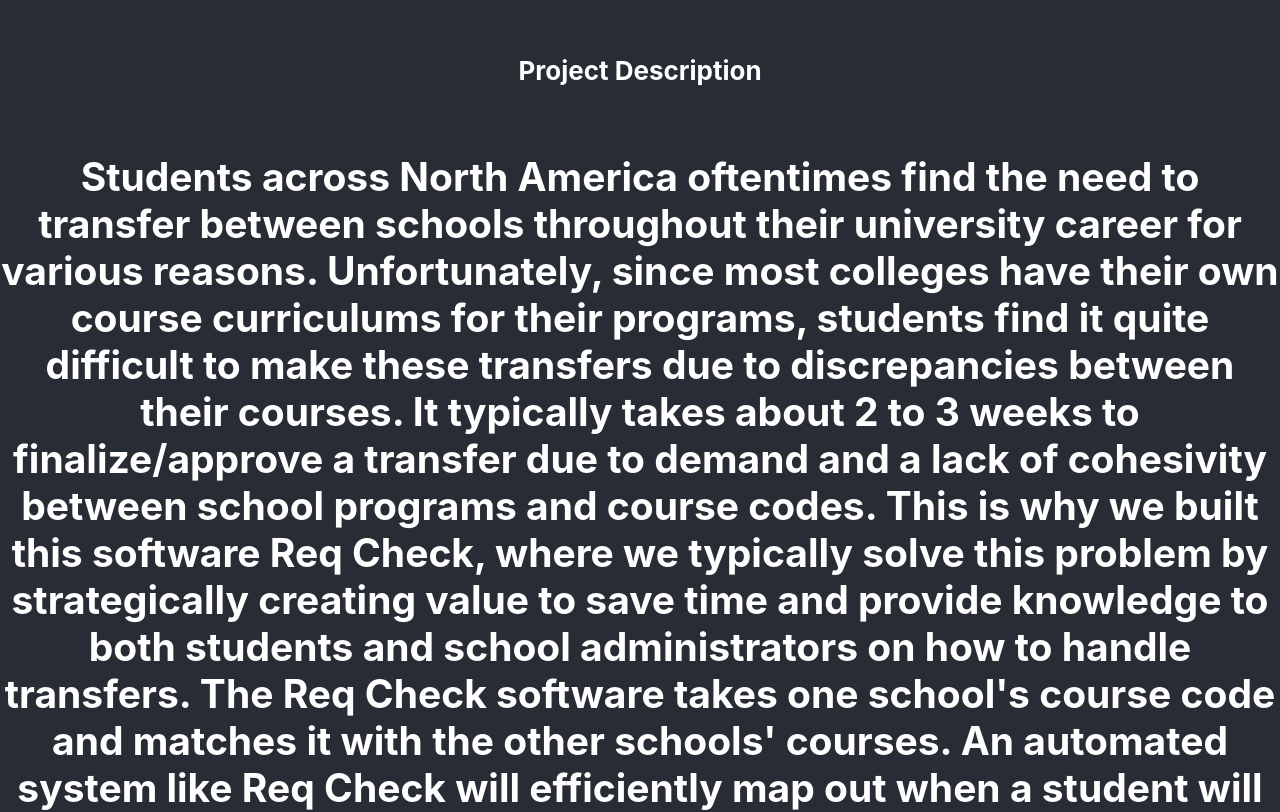
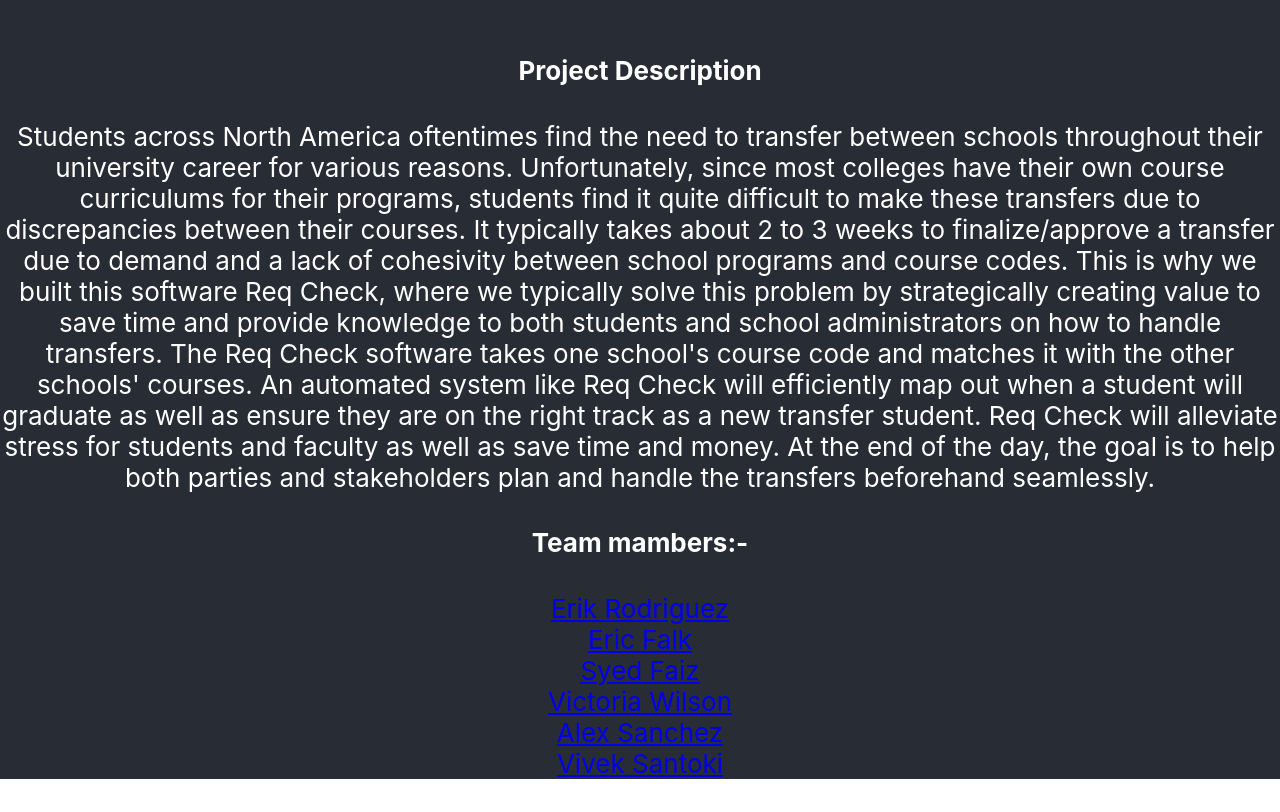
Before and after one commit to PianomanEric/reqcheck, a React (Create React App) app in the folder application/team-website/: page / in a window 1280 px wide. Shown: the part 380-1192 px from the top of the page. After the commit the page ends 1159 px from the top, so only its background shows below. Built offline with nearby package versions, Linux system fonts and the light colour scheme.

Commit message:
Added about project description in the team website

```diff
--- a/application/team-website/src/home.js
+++ b/application/team-website/src/home.js
@@ -20,7 +20,7 @@
         <h4>
           Project Description
         </h4>
-        <h2>
+        <h7>
           Students across North America oftentimes find the need to transfer between schools throughout
           their university career for various reasons. Unfortunately, since most colleges have their own
           course curriculums for their programs, students find it quite difficult to make these transfers due
@@ -35,7 +35,7 @@
           as well as save time and money. At the end of the day, the goal is to help both parties and stakeholders plan
           and handle the transfers beforehand seamlessly.
 
-        </h2>
+        </h7>
         <h4>
           Team mambers:-
         </h4>
```
